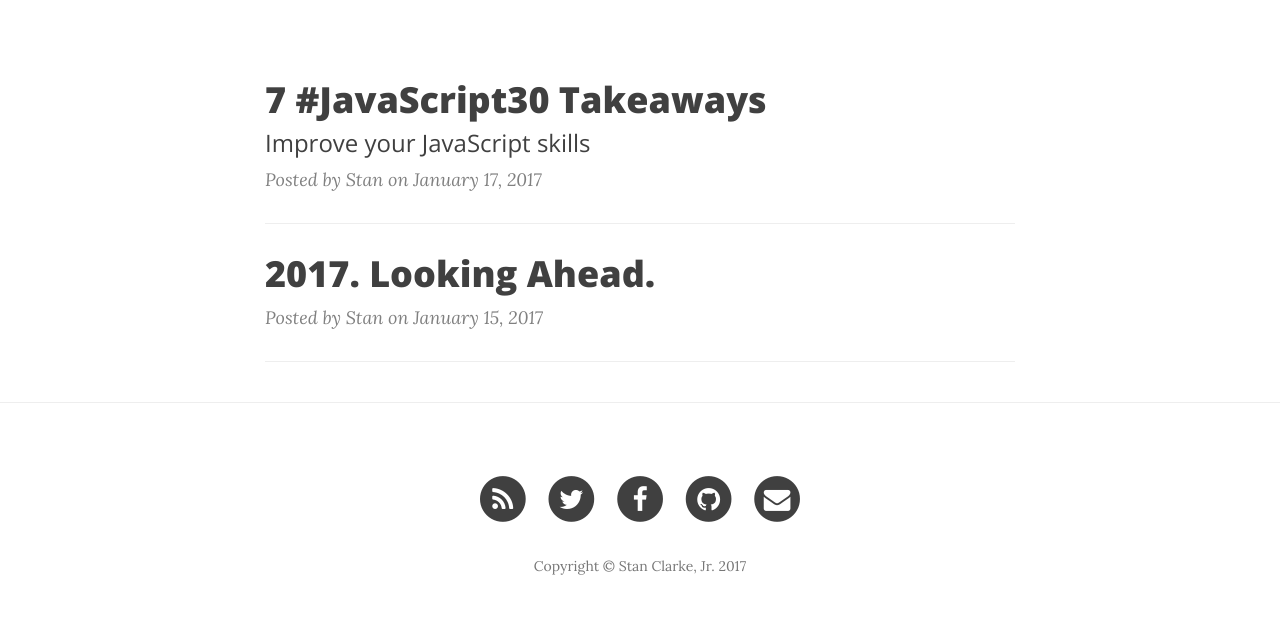
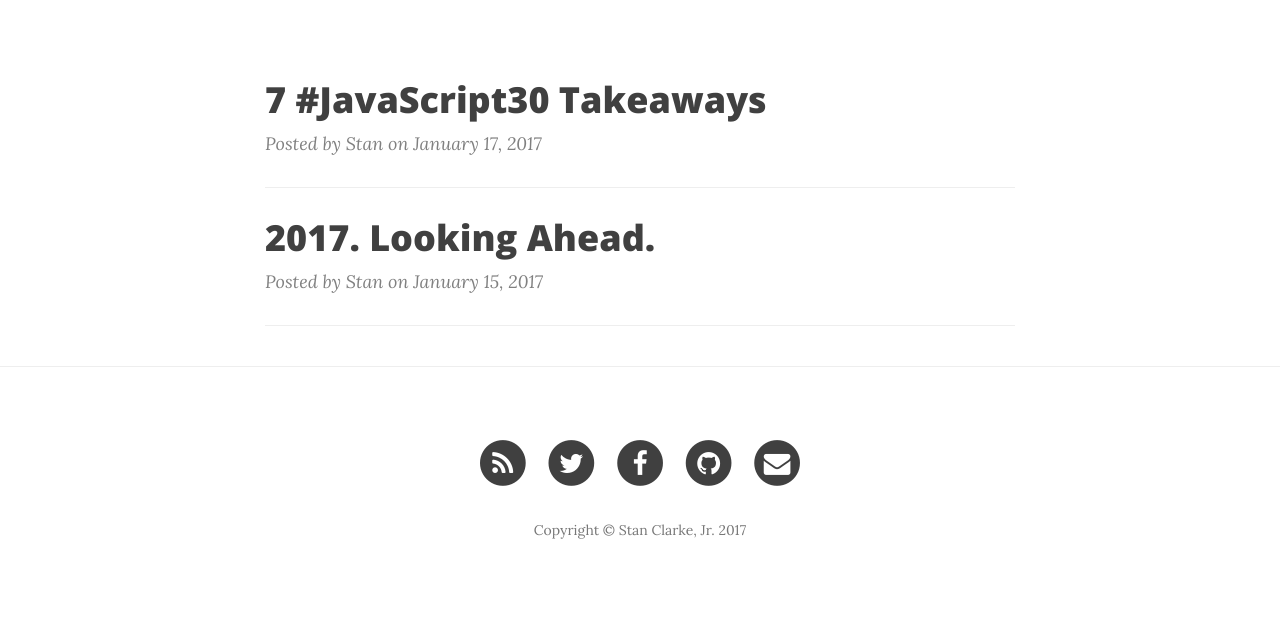
Before and after one commit to stanclarke-jr/stanclarke-jr.github.io, a Jekyll site: the page built from index.html, in a window 1280 px wide. Shown: the part 448-1090 px from the top of the page. Built offline with Jekyll 4.4.1, drawn with Linux system fonts in a browser that asks for light colours; nearby versions of some CDN libraries; the list of posts is cut into pages by our own code; after the commit the page ends 1054 px from its top, so only the background shows below that.

```diff
--- a/_posts/2017-01-17-7-key-takeaways-that-will-improve-your-javascript-skills.md
+++ b/_posts/2017-01-17-7-key-takeaways-that-will-improve-your-javascript-skills.md
@@ -1,8 +1,6 @@
 ---
 title: |-
     7 #JavaScript30 Takeaways
-subtitle: |-
-    Improve your JavaScript skills
 date: 2017-01-17 00:00:00 Z
 tags:
 - javascript
```
